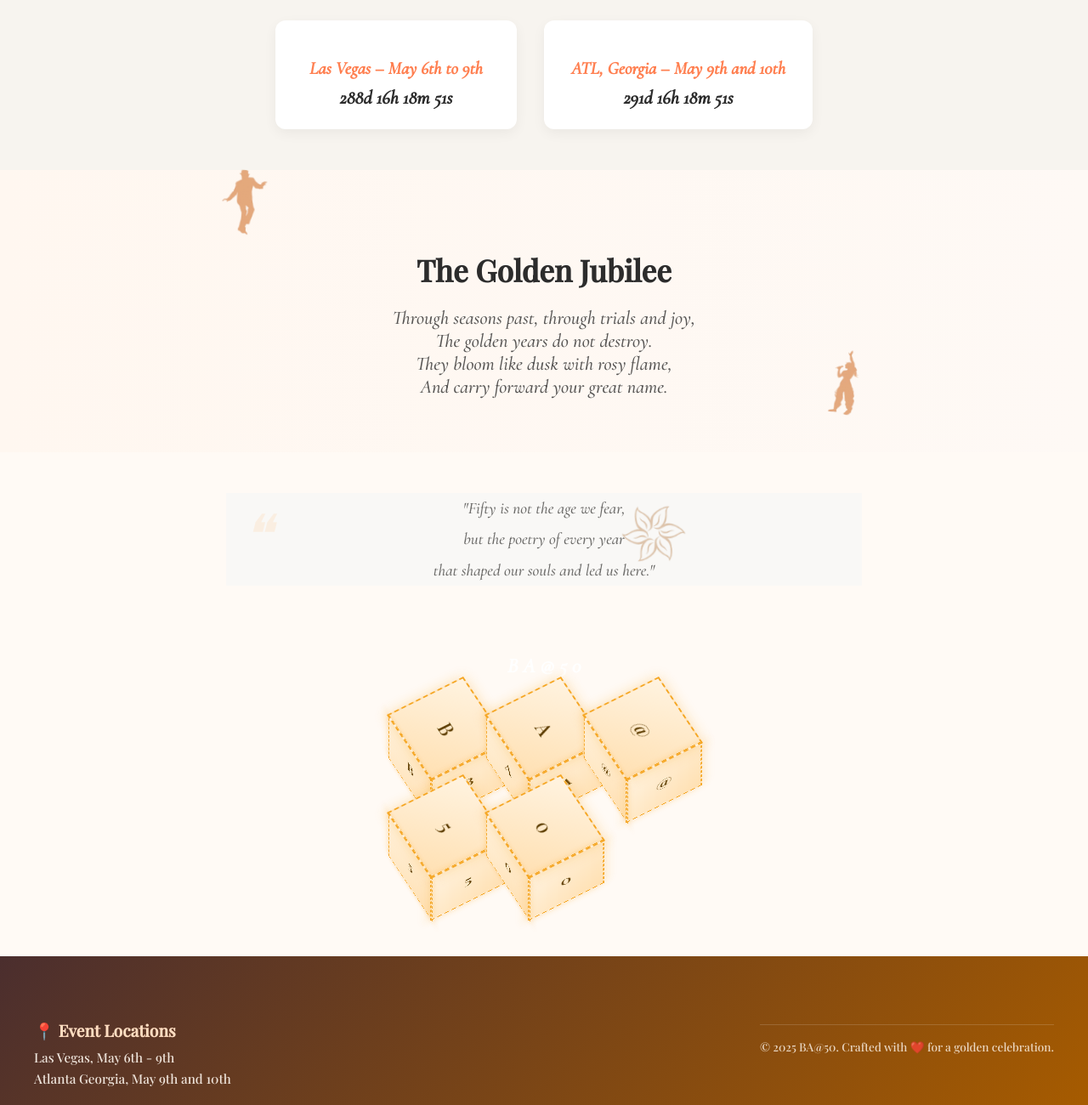
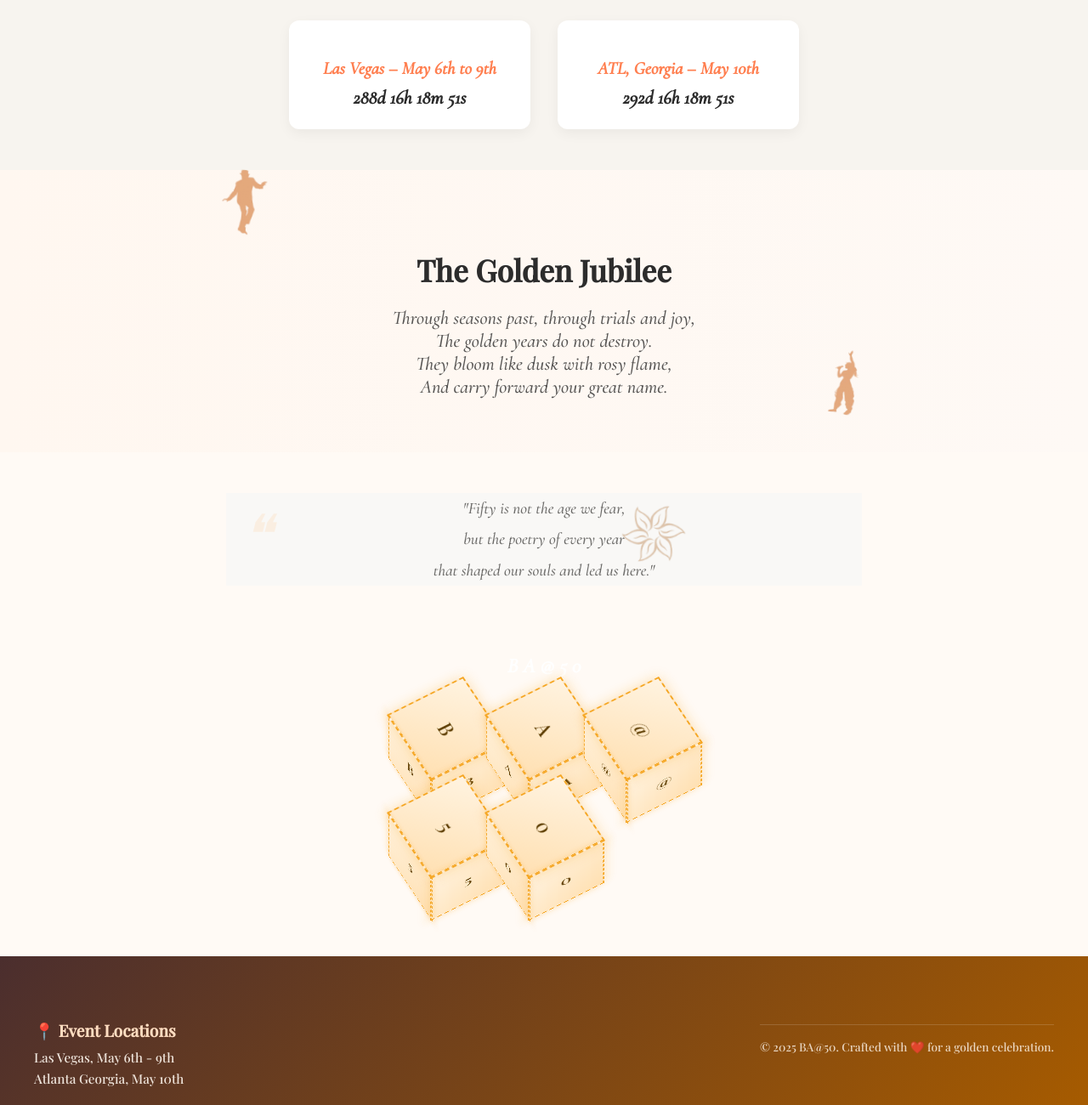
Before and after one commit to Gbemiga636/BA50, a plain HTML site: page rsvp.html in a window 1280 px wide. Shown: the part 594-1894 px from the top of the page at 85% size. Drawn offline with nearby package versions, Linux system fonts and the light colour scheme.

Commit message:
Update rsvp.html

```diff
--- a/rsvp.html
+++ b/rsvp.html
@@ -681,7 +681,7 @@ box-shadow: 0 0 15px rgba(245, 166, 35, 0.3);
         <div id="countdown-vegas" class="count">Loading...</div>
       </div>
       <div class="countdown-box" data-aos="flip-right" data-aos-delay="600">
-        <h3>ATL, Georgia – May 9th and 10th</h3>
+        <h3>ATL, Georgia – May 10th</h3>
         <div id="countdown-atlanta" class="count">Loading...</div>
       </div>
     </section>
@@ -752,7 +752,7 @@ box-shadow: 0 0 15px rgba(245, 166, 35, 0.3);
     <div class="footer-column">
       <h4>📍 Event Locations</h4>
       <p>Las Vegas, May 6th - 9th</p>
-      <p>Atlanta Georgia, May 9th and 10th</p>
+      <p>Atlanta Georgia, May 10th</p>
     </div>
 
   <div class="footer-bottom">
@@ -770,7 +770,7 @@ box-shadow: 0 0 15px rgba(245, 166, 35, 0.3);
 
     window.addEventListener("load", () => {
       startCountdown("countdown-vegas", "2026-05-06T00:00:00");
-      startCountdown("countdown-atlanta", "2026-05-09T00:00:00");
+      startCountdown("countdown-atlanta", "2026-05-10T00:00:00");
 
       steps = document.querySelectorAll('.step');
       indicators = document.getElementById('stepIndicators');
```
